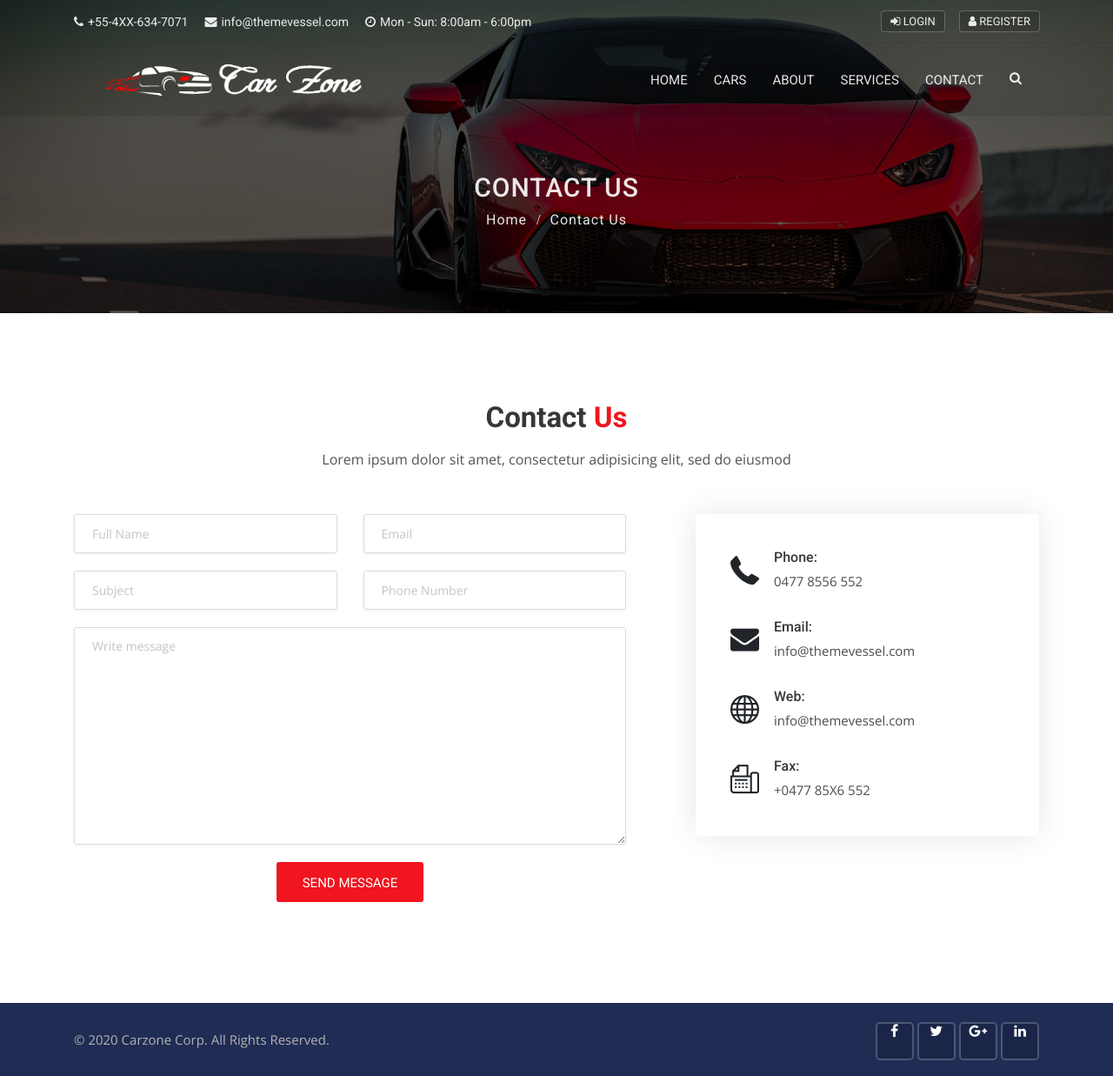
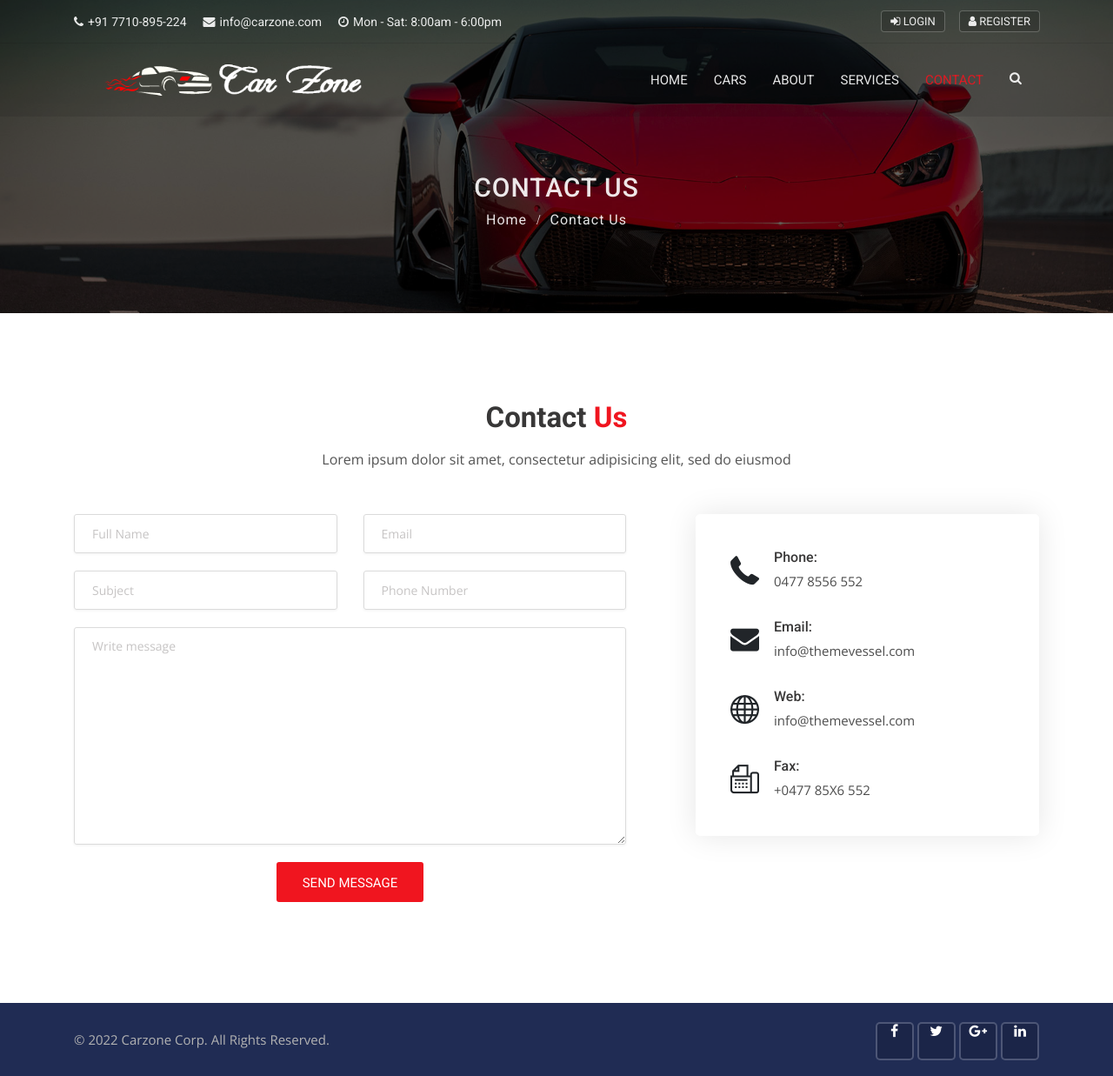
Before and after one commit to gladiatorcoder/carzone-gitproject, a Django app: page /contact in a window 1280 px wide. Shown: the whole page at 87% size. Run offline with Django 4.2, Linux system fonts and the light colour scheme; some libraries are stand-ins or nearby versions.

Commit message:
commit after making cars model

```diff
--- a/carzone/settings.py
+++ b/carzone/settings.py
@@ -31,6 +31,7 @@ ALLOWED_HOSTS = []
 # Application definition
 
 INSTALLED_APPS = [
+    'cars.apps.CarsConfig',
     'pages.apps.PagesConfig',
     'django.contrib.admin',
     'django.contrib.auth',
--- a/carzone/urls.py
+++ b/carzone/urls.py
@@ -20,5 +20,6 @@ from django.conf import settings
 
 urlpatterns = [
     path('admin/', admin.site.urls),
-    path('', include('pages.urls'))
+    path('', include('pages.urls')),
+    path('cars', include('cars.urls')),
 ] + static(settings.MEDIA_URL, document_root=settings.MEDIA_ROOT)
--- a/static/js/app.js
+++ b/static/js/app.js
@@ -108,7 +108,7 @@ $(function () {
                     $('.sticky-header').addClass('header-shrink');
                 }
                 if($('.do-sticky').length < 1) {
-                    $('.company-logo img').attr('src', 'img/logos/black-logo.png');
+                    $('.company-logo img').attr('src', '../static/img/logos/black-logo.png');
                 }
             }
             else {
--- a/templates/includes/footer.html
+++ b/templates/includes/footer.html
@@ -5,15 +5,15 @@
         <div class="container">
             <div class="row">
                 <div class="col-lg-8">
-                    <p class="copy">© 2020 <a href="#">Carzone Corp.</a> All Rights Reserved.</p>
+                    <p class="copy">© {%now 'Y'%} Carzone Corp. All Rights Reserved.</p>
                 </div>
                 <div class="col-lg-4">
                     <div class="social-list-2">
                         <ul>
-                            <li><a href="#" class="facebook-bg"><i class="fa fa-facebook"></i></a></li>
-                            <li><a href="#" class="twitter-bg"><i class="fa fa-twitter"></i></a></li>
-                            <li><a href="#" class="google-bg"><i class="fa fa-google-plus"></i></a></li>
-                            <li><a href="#" class="linkedin-bg"><i class="fa fa-linkedin"></i></a></li>
+                            <li><a href="https://facebook.com" class="facebook-bg"><i class="fa fa-facebook"></i></a></li>
+                            <li><a href="https://twitter.com" class="twitter-bg"><i class="fa fa-twitter"></i></a></li>
+                            <li><a href="https://google.com" class="google-bg"><i class="fa fa-google-plus"></i></a></li>
+                            <li><a href="https://linkedin.com" class="linkedin-bg"><i class="fa fa-linkedin"></i></a></li>
                         </ul>
                     </div>
                 </div>
--- a/templates/includes/navbar.html
+++ b/templates/includes/navbar.html
@@ -4,7 +4,7 @@
 <header class="main-header sticky-header header-with-top">
     <div class="container">
         <nav class="navbar navbar-expand-lg navbar-light">
-            <a class="navbar-brand company-logo" href="{%url 'home'%}">
+            <a class="navbar-brand company-logo" href="{%url 'home' %}">
                 <img src="{% static 'img/logos/black-logo.png' %}" alt="logo">
             </a>
             <button class="navbar-toggler" type="button" data-toggle="collapse" data-target="#navbar" aria-controls="navbar" aria-expanded="false" aria-label="Toggle navigation">
@@ -13,29 +13,59 @@
             <div class="navbar-collapse collapse w-100" id="navbar">
                 <ul class="navbar-nav ml-auto">
                     <li class="nav-item">
-                        <a class="nav-link dropdown-toggle" href="{% url 'home' %}">
+                        <a
+                        {% if '/' == request.path %}
+                            class="nav-link active"
+                        {% else %}
+                            class="nav-link"
+                        {% endif %}
+                         href="{% url 'home' %}">
                             Home
                         </a>
                     </li>
                     <li class="nav-item">
-                        <a class="nav-link" href="cars.html">
+                        <a
+                        {%if '/cars' == request.path%}
+                            class = "nav-link active"
+                        {%else%}
+                            class = "nav-link"
+                        {%endif%}
+                         href="{%url 'cars'%}">
                             Cars
                         </a>
                     </li>
                     <li class="nav-item">
-                        <a class="nav-link" href="{% url 'about' %}">
+                        <a
+                        {% if '/about' == request.path %}
+                            class="nav-link active"
+                        {% else %}
+                            class="nav-link"
+                        {% endif %}
+                        class="nav-link" href="{% url 'about' %}">
                             About
                         </a>
                     </li>
                     <li class="nav-item">
-                        <a class="nav-link" href="{% url 'services' %}">
+                        <a
+                        {% if '/services' == request.path %}
+                            class="nav-link active"
+                        {% else %}
+                            class="nav-link"
+                        {% endif %}
+                         class="nav-link" href="{% url 'services' %}">
                             Services
                         </a>
                     </li>
 
 
                     <li class="nav-item dropdown">
-                        <a class="nav-link" href="{% url 'contact' %}">Contact</a>
+                        <a
+                        {% if '/contact' == request.path %}
+                            class="nav-link active"
+                        {% else %}
+                            class="nav-link"
+                        {% endif %}
+                         class="nav-link" href="{% url 'contact' %}">Contact</a>
                     </li>
                     <li class="nav-item dropdown m-hide">
                         <a href="#full-page-search" class="nav-link h-icon">
--- a/templates/includes/topbar.html
+++ b/templates/includes/topbar.html
@@ -4,9 +4,9 @@
         <div class="row">
             <div class="col-lg-8 col-md-8 col-sm-7">
                 <div class="list-inline">
-                    <a href="tel:+55-4XX-634-7071"><i class="fa fa-phone"></i>+55-4XX-634-7071</a>
-                    <a href="tel:info@themevessel.com"><i class="fa fa-envelope"></i>info@themevessel.com</a>
-                    <a href="tel:info@themevessel.com"><i class="fa fa-clock-o"></i>Mon - Sun: 8:00am - 6:00pm</a>
+                    <a href="tel:+55-4XX-634-7071"><i class="fa fa-phone"></i>+91 7710-895-224</a>
+                    <a href="tel:info@themevessel.com"><i class="fa fa-envelope"></i>info@carzone.com</a>
+                    <a href="tel:info@themevessel.com"><i class="fa fa-clock-o"></i>Mon - Sat: 8:00am - 6:00pm</a>
                 </div>
             </div>
             <div class="col-lg-4 col-md-4 col-sm-5">
```
Also changed, not shown: templates/pages/home.html (+4 -4 lines).
